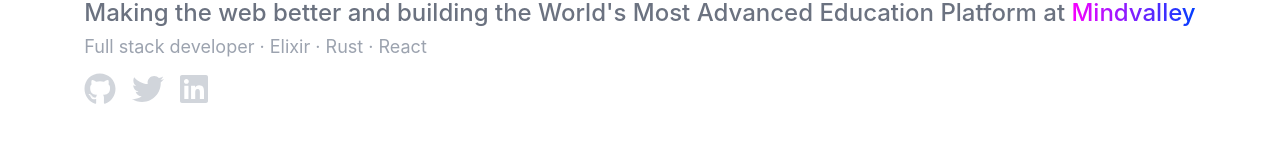
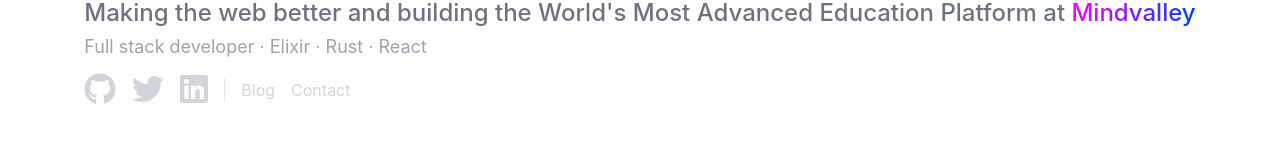
Before and after one commit to jk-gan/my-website, a Next.js app: page / in a window 1280 px wide. Shown: the part 380-522 px from the top of the page. Built offline with nearby package versions, Linux system fonts and the light colour scheme.

Commit message:
update Head

```diff
--- a/pages/index.js
+++ b/pages/index.js
@@ -5,18 +5,32 @@
 import styles from '../styles/Home.module.css'
 
 export default function Home() {
+  const url = "https://jk-gan.vercel.app"
+
   return (
+    <>
+      <Head>
+        <title>Gan Jun Kai's website</title>
+        <meta property="og:url" content={url} />
+      </Head>
       <div className="flex items-center justify-center h-screen container mx-auto px-5 2xl:w-6/12 md:w-11/12">
         <div>
           <h1 className="text-left font-bold text-5xl mb-4">Gan Jun Kai</h1>
           <p className="text-left font-medium text-2xl text-gray-500 mb-1">Making the web better and building the World's Most Advanced Education Platform at <a href="https://www.mindvalley.com" className="bg-clip-text text-transparent bg-gradient-to-r from-mv-1 viw-mv-2 to-mv-3">Mindvalley</a></p>
           <p className="text-left text-lg text-gray-400">Full stack developer · Elixir · Rust · React</p>
-        <div className="flex items-center mt-3 text-gray-300">
+          <div className="flex items-center mt-3 text-gray-300 divide-x">
+            <div>
               <a href="https://github.com/jk-gan"><FontAwesomeIcon className="mr-2 hover:text-gray-400" icon={faGithub} size="2x" /></a>
               <a href="https://twitter.com/jk_gan"><FontAwesomeIcon className="mx-2 hover:text-gray-400" icon={faTwitter} size="2x" /></a>
-          <a href="https://www.linkedin.com/in/ganjk"><FontAwesomeIcon className="mx-2 hover:text-gray-400" icon={faLinkedin} size="2x" /></a>
+              <a href="https://www.linkedin.com/in/ganjk"><FontAwesomeIcon className="ml-2 mr-4 hover:text-gray-400" icon={faLinkedin} size="2x" /></a>
+            </div>
+            <div>
+              <a className="ml-4 mr-2 hover:text-gray-400" href="">Blog</a>
+              <a className="mx-2 hover:text-gray-400" href="">Contact</a>
             </div>
           </div>
         </div>
+      </div>
+    </>
   )
 }
```
Lines whose indentation alone changed are shown as unchanged.
